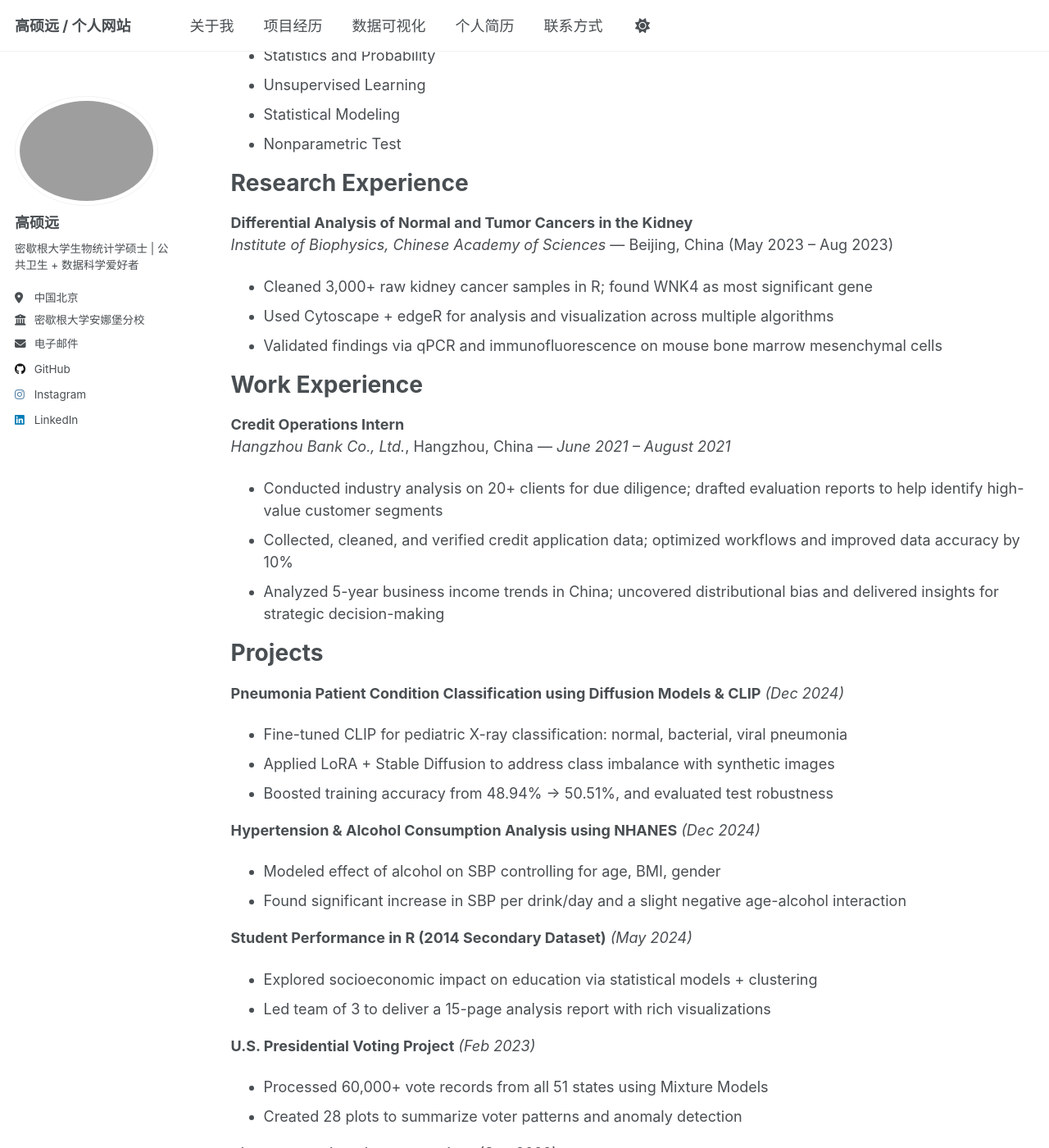
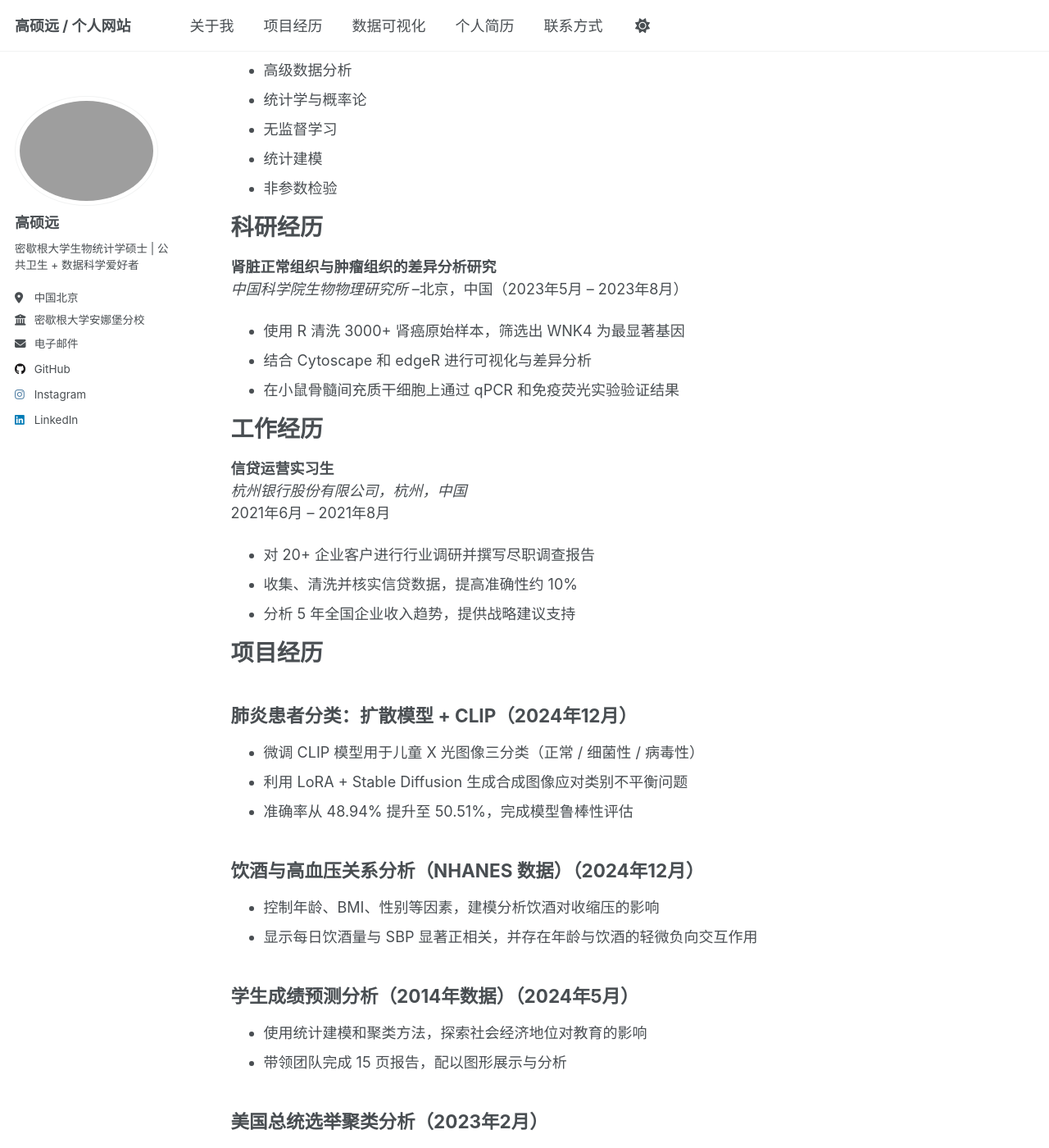
Before and after one commit to GSYH/zh, a Jekyll site: the page built from _pages/cv.md, in a window 1280 px wide and 1400 px high, scrolled down 517 px. Shown: the whole window at 82% size. Built offline with Jekyll 4.4.1, drawn with Linux system fonts in a browser that asks for light colours; some of the changed text lies outside the part shown.

Commit message:
Update cv.md

```diff
--- a/_pages/cv.md
+++ b/_pages/cv.md
@@ -1,6 +1,6 @@
 ---
 layout: archive
-title: "CV"
+title: "个人简历"
 permalink: /cv/
 author_profile: true
 redirect_from:
@@ -9,68 +9,71 @@ redirect_from:
 
 {% include base_path %}
 
-Education
+教育经历
 ======
-**University of Michigan – Ann Arbor**
-*Master of Science in Biostatistics*, Expected May 2026
+**密歇根大学安娜堡分校（University of Michigan – Ann Arbor）**
+*生物统计学硕士（Master of Science in Biostatistics）*
+预计毕业时间：2026年5月
 
-**University of Illinois Urbana-Champaign**
-*Bachelor of Science in Statistics, Minor in Economics*, Aug 2021 – May 2024
-**GPA:** 3.69/4.00
+**伊利诺伊大学香槟分校（University of Illinois Urbana-Champaign）**
+*统计学学士，辅修经济学*
+2021年8月 – 2024年5月
+**GPA：** 3.69 / 4.00
 
-Relevant Coursework
+相关课程
 ======
-* Applied Linear Algebra
-* Data Management
-* Statistics Programming
-* Advanced Data Analysis
-* Statistics and Probability
-* Unsupervised Learning
-* Statistical Modeling
-* Nonparametric Test
+- 应用线性代数
+- 数据管理
+- 统计编程
+- 高级数据分析
+- 统计学与概率论
+- 无监督学习
+- 统计建模
+- 非参数检验
 
-Research Experience
+科研经历
 ======
-**Differential Analysis of Normal and Tumor Cancers in the Kidney**
-*Institute of Biophysics, Chinese Academy of Sciences* — Beijing, China (May 2023 – Aug 2023)
-- Cleaned 3,000+ raw kidney cancer samples in R; found WNK4 as most significant gene
-- Used Cytoscape + edgeR for analysis and visualization across multiple algorithms
-- Validated findings via qPCR and immunofluorescence on mouse bone marrow mesenchymal cells
+**肾脏正常组织与肿瘤组织的差异分析研究**
+*中国科学院生物物理研究所* --北京，中国（2023年5月 – 2023年8月）
+- 使用 R 清洗 3000+ 肾癌原始样本，筛选出 WNK4 为最显著基因
+- 结合 Cytoscape 和 edgeR 进行可视化与差异分析
+- 在小鼠骨髓间充质干细胞上通过 qPCR 和免疫荧光实验验证结果
 
-Work Experience
+工作经历
 ======
-**Credit Operations Intern**
-*Hangzhou Bank Co., Ltd.*, Hangzhou, China — *June 2021 – August 2021*
-- Conducted industry analysis on 20+ clients for due diligence; drafted evaluation reports to help identify high-value customer segments
-- Collected, cleaned, and verified credit application data; optimized workflows and improved data accuracy by 10%
-- Analyzed 5-year business income trends in China; uncovered distributional bias and delivered insights for strategic decision-making
+**信贷运营实习生**
+*杭州银行股份有限公司，杭州，中国*
+2021年6月 – 2021年8月
+- 对 20+ 企业客户进行行业调研并撰写尽职调查报告
+- 收集、清洗并核实信贷数据，提高准确性约 10%
+- 分析 5 年全国企业收入趋势，提供战略建议支持
 
-Projects
+项目经历
 ======
 
-**Pneumonia Patient Condition Classification using Diffusion Models & CLIP** *(Dec 2024)*
-- Fine-tuned CLIP for pediatric X-ray classification: normal, bacterial, viral pneumonia
-- Applied LoRA + Stable Diffusion to address class imbalance with synthetic images
-- Boosted training accuracy from 48.94% → 50.51%, and evaluated test robustness
+## **肺炎患者分类：扩散模型 + CLIP**（2024年12月）
+- 微调 CLIP 模型用于儿童 X 光图像三分类（正常 / 细菌性 / 病毒性）
+- 利用 LoRA + Stable Diffusion 生成合成图像应对类别不平衡问题
+- 准确率从 48.94% 提升至 50.51%，完成模型鲁棒性评估
 
-**Hypertension & Alcohol Consumption Analysis using NHANES** *(Dec 2024)*
-- Modeled effect of alcohol on SBP controlling for age, BMI, gender
-- Found significant increase in SBP per drink/day and a slight negative age-alcohol interaction
+## **饮酒与高血压关系分析（NHANES 数据）**（2024年12月）
+- 控制年龄、BMI、性别等因素，建模分析饮酒对收缩压的影响
+- 显示每日饮酒量与 SBP 显著正相关，并存在年龄与饮酒的轻微负向交互作用
 
-**Student Performance in R (2014 Secondary Dataset)** *(May 2024)*
-- Explored socioeconomic impact on education via statistical models + clustering
-- Led team of 3 to deliver a 15-page analysis report with rich visualizations
+## **学生成绩预测分析（2014年数据）**（2024年5月）
+- 使用统计建模和聚类方法，探索社会经济地位对教育的影响
+- 带领团队完成 15 页报告，配以图形展示与分析
 
-**U.S. Presidential Voting Project** *(Feb 2023)*
-- Processed 60,000+ vote records from all 51 states using Mixture Models
-- Created 28 plots to summarize voter patterns and anomaly detection
+## **美国总统选举聚类分析**（2023年2月）
+- 处理来自 51 个州的 60,000+ 投票记录，采用混合模型识别模式
+- 生成 28 张可视化图表，辅助异常检测与选民行为理解
 
-**Billboard Music Shiny App Project** *(Sep 2022)*
-- Built an R Shiny dashboard for interactive Billboard chart analysis
-- Used API to fetch real-time data; visualized trends in genre & artist popularity
+## **Billboard 音乐榜 Shiny 仪表盘**（2022年9月）
+- 构建 R Shiny 应用程序，实现音乐榜单交互式分析
+- 使用 API 实时抓取数据，分析流派与艺人热度趋势
 
-Technical Skills
+专业技能
 ======
-**Languages:** English (Advanced), Mandarin (Native)
-**Skills:** Excel (Advanced), Python (Advanced), R (Advanced), SQL (Median), C++ (Median),
-GSEA, Cytoscape, Western Blot, qPCR
+**语言能力：**  英语（精通），中文（母语）
+**编程与分析工具：** Excel (精通), Python (精通), R (精通), Matlab（中等），SQL (中等), C++ (中等)
+**生物信息与可视化工具：** GSEA, Cytoscape, Western Blot, qPCR
```
